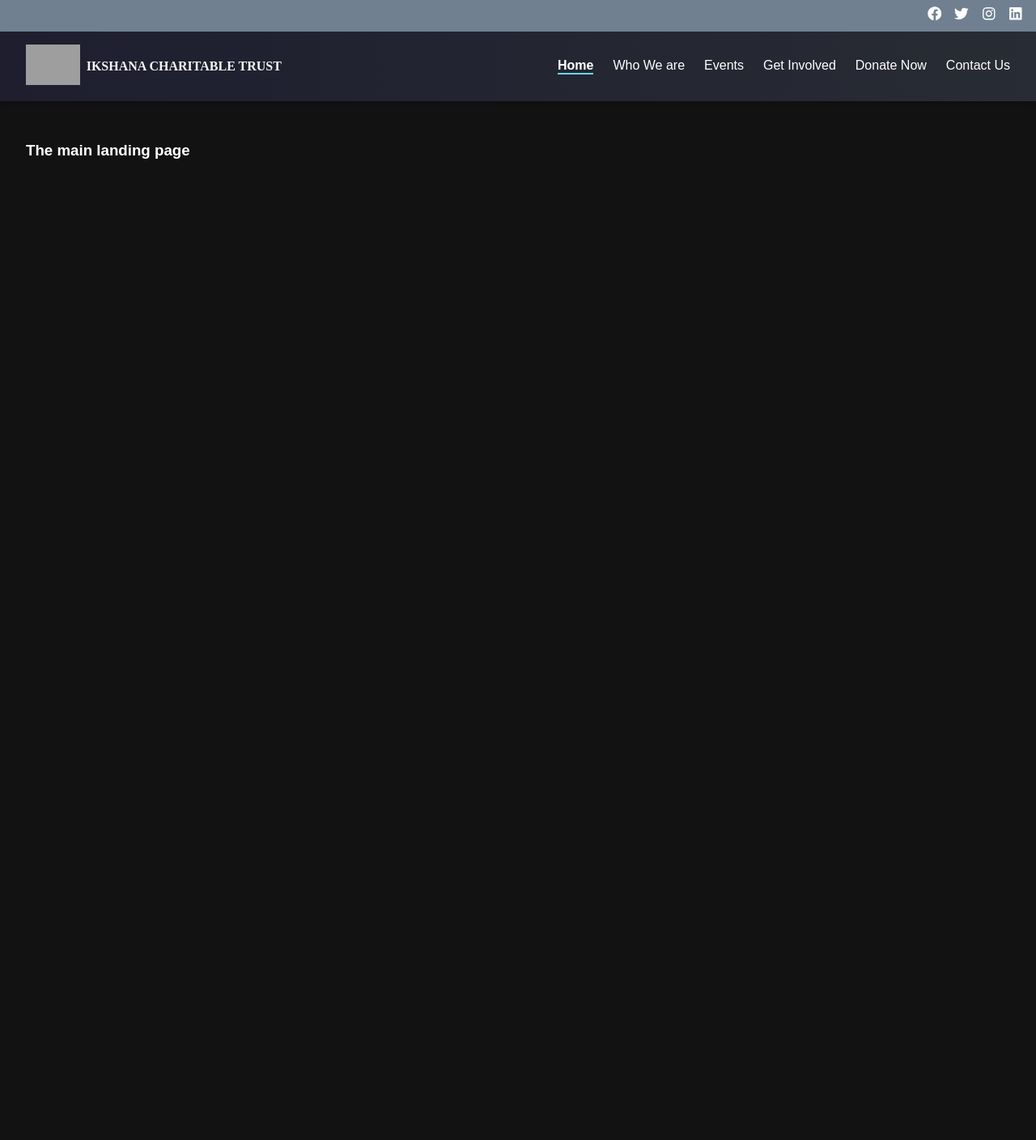
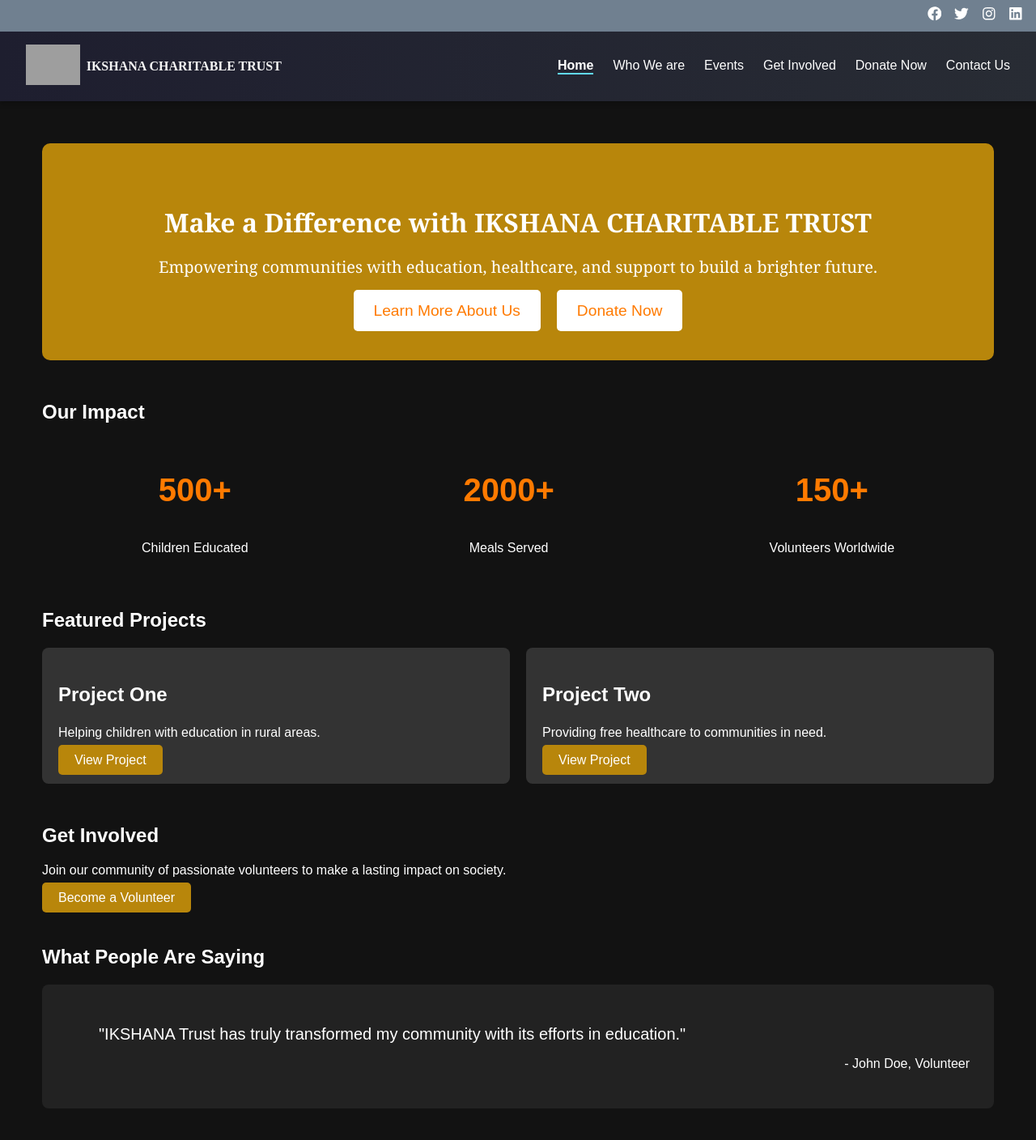
Before and after one commit to vsdev97/web-app, a React app: page /web-app/ in a window 1280 px wide. Shown: the top 1408 px of the page at 81% size. Before the commit the page ends 800 px from the top, so only its background shows below. Built offline with nearby package versions, Linux system fonts and the light colour scheme; grey boxes are pictures that could not be loaded; the HTML template or start-up script is replaced by a standard one.

Commit message:
fix(husky): fixed husky issue

```diff
--- a/package.json
+++ b/package.json
@@ -7,6 +7,8 @@
     "dev": "rsbuild dev --open",
     "build": "rsbuild build",
     "preview": "rsbuild preview",
+    "lint": "eslint \"src/**/*.{ts,tsx,js,jsx}\"",
+    "format": "prettier --write \"src/**/*.{ts,tsx,js,jsx,json,css,md}\"",
     "predeploy": "npm run build",
     "deploy": "gh-pages -d dist",
     "prepare": "husky install"
--- a/src/app/pages/Home.tsx
+++ b/src/app/pages/Home.tsx
@@ -1,5 +1,94 @@
 import React from 'react';
+import { Link } from 'react-router-dom';
 
-const Home: React.FC = () => <h3> The main landing page</h3>;
+const Home: React.FC = () => {
+  return (
+    <div className="home-page">
+      <section className="hero-section" data-testid="hero-section">
+        <div className="hero-content">
+          <h1>Make a Difference with IKSHANA CHARITABLE TRUST</h1>
+          <p>
+            Empowering communities with education, healthcare, and support to
+            build a brighter future.
+          </p>
+          <div className="cta-buttons">
+            <Link to="/about" className="btn" data-testid="learn-more-btn">
+              Learn More About Us
+            </Link>
+            <Link to="/donate" className="btn" data-testid="donate-now-btn">
+              Donate Now
+            </Link>
+          </div>
+        </div>
+      </section>
+
+      {/* Statistics Section */}
+      <section className="stats-section" data-testid="stats-section">
+        <h2>Our Impact</h2>
+        <div className="stats">
+          <div className="stat">
+            <h3>500+</h3>
+            <p>Children Educated</p>
+          </div>
+          <div className="stat">
+            <h3>2000+</h3>
+            <p>Meals Served</p>
+          </div>
+          <div className="stat">
+            <h3>150+</h3>
+            <p>Volunteers Worldwide</p>
+          </div>
+        </div>
+      </section>
+
+      {/* Featured Projects Section */}
+      <section className="projects-section" data-testid="projects-section">
+        <h2>Featured Projects</h2>
+        <div className="projects">
+          <div className="project">
+            <h3>Project One</h3>
+            <p>Helping children with education in rural areas.</p>
+            <Link to="/about" className="btn" data-testid="view-project-one">
+              View Project
+            </Link>
+          </div>
+          <div className="project">
+            <h3>Project Two</h3>
+            <p>Providing free healthcare to communities in need.</p>
+            <Link to="/about" className="btn" data-testid="view-project-two">
+              View Project
+            </Link>
+          </div>
+        </div>
+      </section>
+
+      {/* Volunteer Section */}
+      <section className="volunteer-section" data-testid="volunteer-section">
+        <h2>Get Involved</h2>
+        <p>
+          Join our community of passionate volunteers to make a lasting impact
+          on society.
+        </p>
+        <Link to="/get-involved" className="btn" data-testid="volunteer-btn">
+          Become a Volunteer
+        </Link>
+      </section>
+
+      <section
+        className="testimonials-section"
+        data-testid="testimonials-section"
+      >
+        <h2>What People Are Saying</h2>
+        <div className="testimonials">
+          <blockquote>
+            "IKSHANA Trust has truly transformed my community with its efforts
+            in education."
+          </blockquote>
+          <p>- John Doe, Volunteer</p>
+        </div>
+      </section>
+    </div>
+  );
+};
 
 export default Home;
--- a/src/app/styles/Navbar.css
+++ b/src/app/styles/Navbar.css
@@ -74,6 +74,124 @@
     border-bottom: 2px solid #61dafb;
   }
 
+
+  .home-page {
+    background-color: #121212;
+    color: white;
+    font-family: Arial, sans-serif;
+    padding: 20px;
+  }
+
+  .hero-section {
+    text-align: center;
+    margin-bottom: 50px;
+    background-color:darkgoldenrod;
+    padding: 50px 20px;
+    border-radius: 10px;
+  }
+
+  .hero-section h1 {
+    font-size: 2rem;
+    margin-bottom: 15px;
+    font-family: Cambria, Cochin, Georgia, Times, 'Times New Roman', serif;
+  }
+
+  .hero-section p {
+    font-size: 1.25rem;
+    margin-bottom: 30px;
+    font-family: Cambria, Cochin, Georgia, Times, 'Times New Roman', serif;
+
+  }
+
+  .cta-buttons .btn {
+    background-color: #ffffff;
+    color: #ff7a00;
+    padding: 15px 25px;
+    text-decoration: none;
+    border-radius: 5px;
+    font-size: 1.2rem;
+    margin: 10px;
+  }
+
+  .cta-buttons .btn:hover {
+    background-color: #e65b00;
+    color: white;
+  }
+
+  .stats-section, .projects-section, .volunteer-section, .testimonials-section {
+    margin-bottom: 50px;
+  }
+
+  .stats-section h2, .projects-section h2, .volunteer-section h2, .testimonials-section h2 {
+    font-size: 1.5rem;
+    margin-bottom: 20px;
+  }
+
+  .stats {
+    display: flex;
+    justify-content: space-around;
+    gap: 20px;
+  }
+
+  .stat {
+    text-align: center;
+  }
+
+  .stat h3 {
+    font-size: 2.5rem;
+    color: #ff7a00;
+  }
+
+  .projects {
+    display: flex;
+    justify-content: space-between;
+    gap: 20px;
+  }
+
+  .project {
+    background-color: #333;
+    padding: 20px;
+    border-radius: 8px;
+    width: 48%;
+  }
+
+  .project h3 {
+    font-size: 1.5rem;
+  }
+
+  .project p {
+    font-size: 1rem;
+  }
+
+  .testimonials {
+    background-color: #222;
+    padding: 30px;
+    border-radius: 8px;
+  }
+
+  .testimonials blockquote {
+    font-size: 1.25rem;
+    margin-bottom: 15px;
+  }
+
+  .testimonials p {
+    font-size: 1rem;
+    text-align: right;
+  }
+
+  .btn {
+    background-color: darkgoldenrod;
+    padding: 10px 20px;
+    color: white;
+    text-decoration: none;
+    border-radius: 5px;
+  }
+
+  .btn:hover {
+    background-color: darkgoldenrod;
+  }
+
+
   body {
     background-color: #121212;
     color: white;
```
Also changed, not shown: 2 other files (tests, documents, lock files or other folders).
